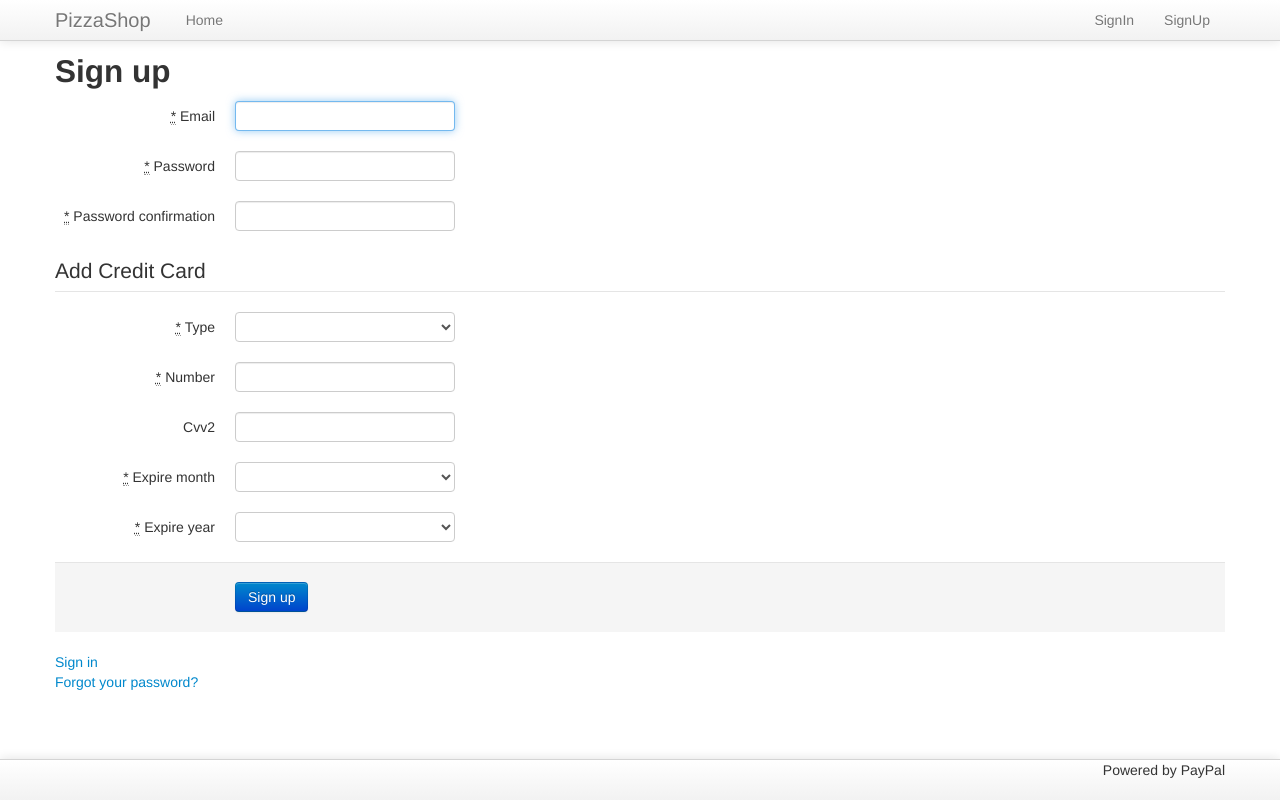
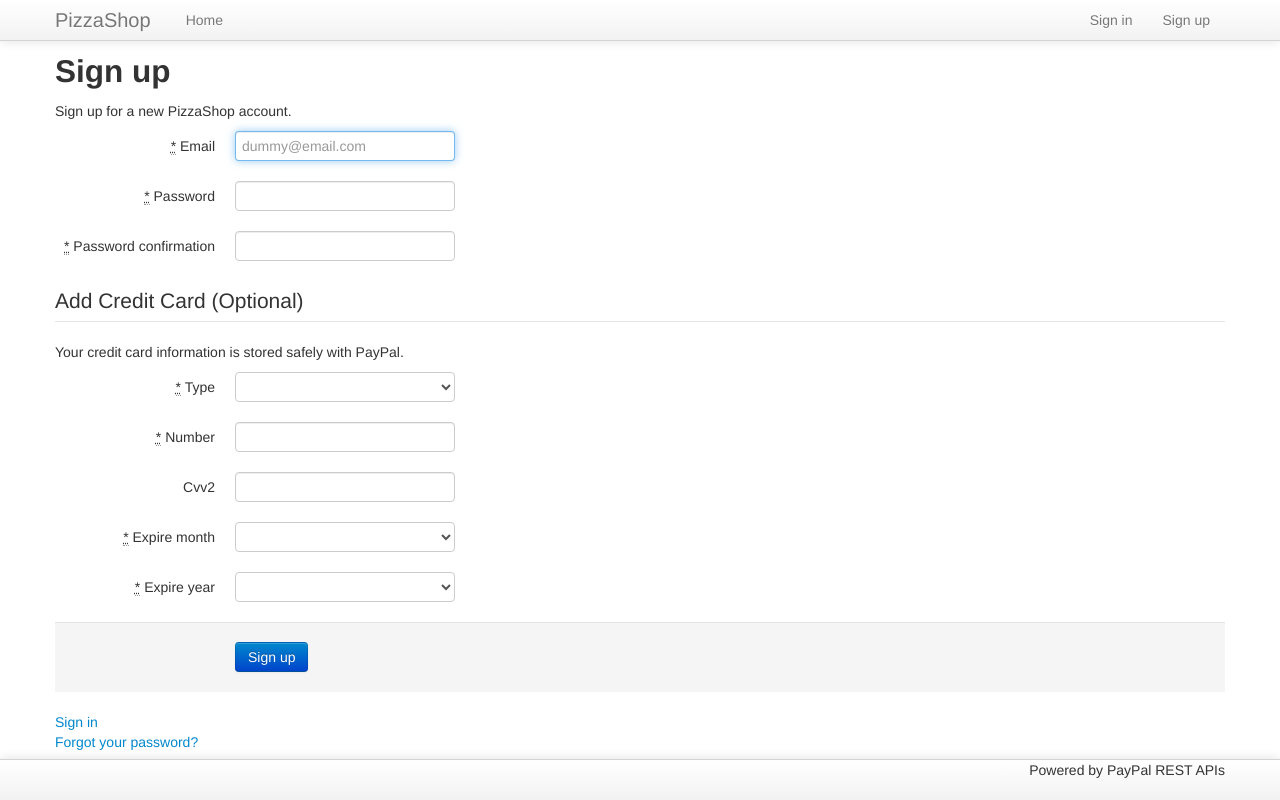
Before and after one commit to ghazanchyan/rest-api-sample-app-php, a PHP site: page /app/user/sign_up.php in a window 1280 px wide. Run offline with PHP 8.4, Linux system fonts and the light colour scheme.

Commit message:
Adding info messages in app

```diff
--- a/app/footer.php
+++ b/app/footer.php
@@ -1,7 +1,7 @@
 <div class='navbar navbar-fixed-bottom' id='footer'>
 	<div class='navbar-inner'>
 		<div class='container'>
-			<p class='pull-right'>Powered by PayPal</p>
+			<p class='pull-right'>Powered by PayPal REST APIs</p>
 		</div>
 	</div>
 </div>
--- a/app/navbar.php
+++ b/app/navbar.php
@@ -11,10 +11,10 @@ $basePath = (strstr($_SERVER['PHP_SELF'], "/index.php")) ? "." : "..";
 			<ul class='nav pull-right'>
 				<?php if(isSignedIn()) {?>
 				<li><a href="<?php echo $basePath;?>/user/profile.php">Profile</a></li>
-				<li><a href="<?php echo $basePath;?>/user/sign_out.php">SignOut</a></li>
+				<li><a href="<?php echo $basePath;?>/user/sign_out.php">Sign out</a></li>
 				<?php } else {?>
-				<li><a href="<?php echo $basePath;?>/user/sign_in.php">SignIn</a></li>
-				<li><a href="<?php echo $basePath;?>/user/sign_up.php">SignUp</a></li>
+				<li><a href="<?php echo $basePath;?>/user/sign_in.php">Sign in</a></li>
+				<li><a href="<?php echo $basePath;?>/user/sign_up.php">Sign up</a></li>
 				<?php }?>
 			</ul>
 			<a class='brand' href='#'>PizzaShop</a>
--- a/app/user/sign_in.php
+++ b/app/user/sign_in.php
@@ -45,6 +45,7 @@ if($_SERVER['REQUEST_METHOD'] == 'POST') {
 	<?php include '../navbar.php';?>
 	<div class='container' id='content'>
 		<h2>Sign in</h2>
+		<p>Sign in with your PizzaShop account. Don't have an account yet? <a href="../user/sign_up.php">Sign up</a> for one.</p>
 		<?php if(isset($errorMessage)) {?>
 		<div class="alert fade in alert-error">
 			<button class="close" data-dismiss="alert">&times;</button>
@@ -58,7 +59,7 @@ if($_SERVER['REQUEST_METHOD'] == 'POST') {
 				<label class="email optional control-label" for="user_email">Email</label>
 				<div class="controls">
 					<input autofocus="autofocus" class="string email optional"
-						id="user_email" name="user[email]" size="50" type="email" value="" />
+						id="user_email" name="user[email]" size="50" type="email" value="" placeholder="dummy@email.com"/>
 				</div>
 			</div>
 			<div class="control-group password optional">
@@ -73,7 +74,6 @@ if($_SERVER['REQUEST_METHOD'] == 'POST') {
 					value="Sign in" />
 			</div>
 		</form>
-		<a href="../user/sign_up.php">Sign up</a><br />
 	</div>
 	<?php include '../footer.php';?>
 	<script src="../../public/js/application.js" type="text/javascript"></script>
--- a/app/user/sign_up.php
+++ b/app/user/sign_up.php
@@ -53,6 +53,7 @@ if($_SERVER['REQUEST_METHOD'] == 'POST') {
     <div class='container' id='content'>
 
       <h2>Sign up</h2>
+	  <p>Sign up for a new PizzaShop account.</p>
       <?php if(isset($errorMessage)) {?>
 		<div class="alert fade in alert-error">
 			<button class="close" data-dismiss="alert">&times;</button>
@@ -61,10 +62,11 @@ if($_SERVER['REQUEST_METHOD'] == 'POST') {
 		<?php }?>
       <form accept-charset="UTF-8" action="./sign_up.php" autocomplete="off" class="simple_form form-horizontal new_user" id="new_user" method="post" novalidate="novalidate"><div style="margin:0;padding:0;display:inline"><input name="utf8" type="hidden" value="&#x2713;" /><input name="authenticity_token" type="hidden" value="vpVuNuIt9fRZzLm0eE0gk4h249k0nZPB/WEXWn9ETwg=" /></div>
 
-        <div class="control-group email required"><label class="email required control-label" for="user_email"><abbr title="required">*</abbr> Email</label><div class="controls"><input autofocus="autofocus" class="string email required" id="user_email" name="user[email]" size="50" type="email" value="" /></div></div>
+        <div class="control-group email required"><label class="email required control-label" for="user_email"><abbr title="required">*</abbr> Email</label><div class="controls"><input autofocus="autofocus" class="string email required" id="user_email" name="user[email]" size="50" type="email" value="" placeholder="dummy@email.com"/></div></div>
         <div class="control-group password required"><label class="password required control-label" for="user_password"><abbr title="required">*</abbr> Password</label><div class="controls"><input class="password required" id="user_password" name="user[password]" size="50" type="password" /></div></div>
         <div class="control-group password required"><label class="password required control-label" for="user_password_confirmation"><abbr title="required">*</abbr> Password confirmation</label><div class="controls"><input class="password required" id="user_password_confirmation" name="user[password_confirmation]" size="50" type="password" /></div></div>
-        <legend>Add Credit Card</legend>
+        <legend>Add Credit Card (Optional)</legend>
+		<p>Your credit card information is stored safely with PayPal.</p>
         <div class="control-group select required"><label class="select required control-label" for="user_credit_card_type"><abbr title="required">*</abbr> Type</label><div class="controls"><select class="select required" id="user_credit_card_type" name="user[credit_card][type]"><option value=""></option>
         <option value="visa">visa</option>
         <option value="mastercard">mastercard</option>
```
Also changed, not shown: app/index.php (+11 -0 lines).
